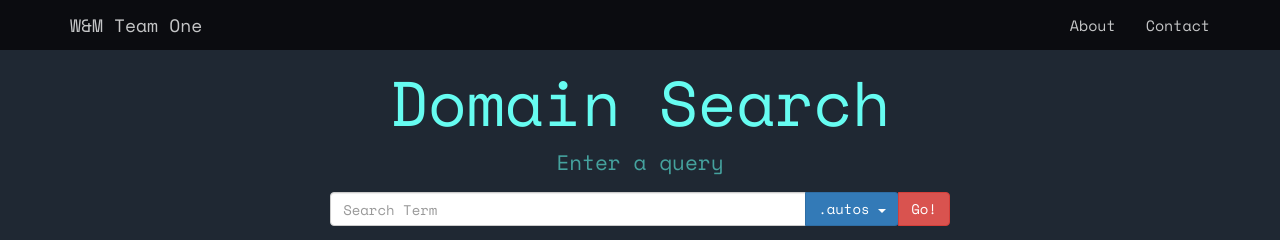
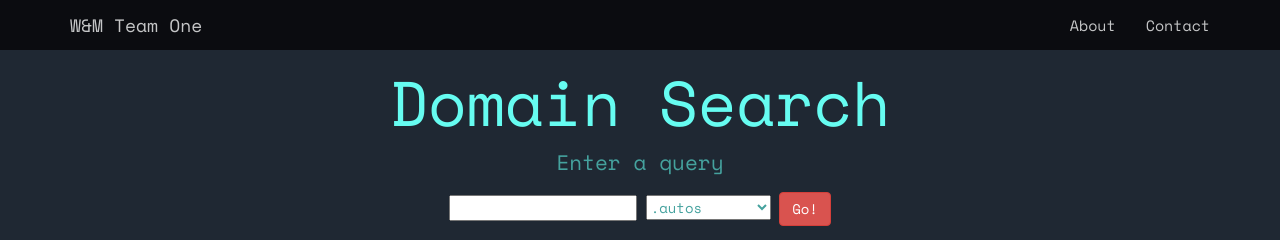
Before and after one commit to adamflentz/HACKU6, a Django app: template domain/templates/home.html in a window 1280 px wide. Shown: the top 240 px of the page. Run offline with Django 3.2, Linux system fonts and the light colour scheme; the template is opened without the code that fills it: values that come from a table or form of the project are taken from there, others are empty; some libraries are stand-ins or nearby versions.

Commit message:
updated form so we can post

```diff
--- a/domain/forms.py
+++ b/domain/forms.py
@@ -1,6 +1,6 @@
 from django import forms
 
 class DomainForm(forms.Form):
-    domain_list = ['.autos', '.boats', '.homes', '.yachts', '.motorcycles']
+    domain_list = [('1', '.autos'), ('2', '.boats'), ('3', '.homes'), ('4', '.yachts'), ('5', '.motorcycles')]
     domain = forms.CharField(label='Search Term', max_length=1000)
-    extension = forms.CharField(label='Domain', max_length=30, widget=forms.Select(choices=domain_list))
+    extension = forms.ChoiceField(label='Domain', choices=domain_list)
--- a/domain/templates/home.html
+++ b/domain/templates/home.html
@@ -31,32 +31,39 @@
     <div style="color:#45A29E">
     <p>Enter a query</p>
 
-    <form class="form-inline" method="get" action="/results" %} id="search">
-        <div class="input-group">
-            <input type="searchContent" name="search" class="form-control" size="50" placeholder="Search Term" required>
-            <div class="input-group-btn">
-                <button class="btn btn-primary dropdown-toggle" type="button" data-toggle="dropdown" select required>
-                    <span class="selection">
-                        .autos
-                    <span class="caret"></span></button>
-                <ul class="dropdown-menu">
-                    <li><a href="#">.autos</a></li>
-                    <li><a href="#">.boats</a></li>
-                    <li><a href="#">.homes</a></li>
-                    <li><a href="#">.yachts</a></li>
-                    <li><a href="#">.motorcycles</a></li>
-                </ul>
-                <button type="submit" class="btn btn-danger" id="goButton" form="search" value="Submit">Go!</button>
-            </div>
-        </div>
+    <form class="form-inline" method="post" action="/results" %} id="test">
+        {% csrf_token %}
+        {{ form.domain }}
+        {{ form.extension }}
+        <button type="submit" class="btn btn-danger" id="goButton" form="search" value="Submit">Go!</button>
     </form>
-    <script>
-        $(".dropdown-menu li a").click(function(){
-            $(this).parents(".input-group-btn").find('.selection').html($(this).text() + ' <span class="caret"></span>');
-            $(this).parents(".input-group-btn").find('.selection').val($(this).text());
 
-        });
-    </script>
+{#    <form class="form-inline" method="get" action="/results" %} id="search">#}
+{#        <div class="input-group">#}
+{#            <input type="searchContent" name="search" class="form-control" size="50" placeholder="Search Term" required>#}
+{#            <div class="input-group-btn">#}
+{#                <button class="btn btn-primary dropdown-toggle" type="button" data-toggle="dropdown" select required>#}
+{#                    <span class="selection">#}
+{#                        .autos#}
+{#                    <span class="caret"></span></button>#}
+{#                <ul class="dropdown-menu">#}
+{#                    <li><a href="#">.autos</a></li>#}
+{#                    <li><a href="#">.boats</a></li>#}
+{#                    <li><a href="#">.homes</a></li>#}
+{#                    <li><a href="#">.yachts</a></li>#}
+{#                    <li><a href="#">.motorcycles</a></li>#}
+{#                </ul>#}
+{#                <button type="submit" class="btn btn-danger" id="goButton" form="search" value="Submit">Go!</button>#}
+{#            </div>#}
+{#        </div>#}
+{#    </form>#}
+{#    <script>#}
+{#        $(".dropdown-menu li a").click(function(){#}
+{#            $(this).parents(".input-group-btn").find('.selection').html($(this).text() + ' <span class="caret"></span>');#}
+{#            $(this).parents(".input-group-btn").find('.selection').val($(this).text());#}
+{##}
+{#        });#}
+{#    </script>#}
 </div>
 
 <!-- Navbar -->
--- a/domain/views.py
+++ b/domain/views.py
@@ -65,7 +65,7 @@ class home(TemplateView):
         respList = set(respList)
         respList = list(respList)
         print(respList)
-        return render(request, 'home.html', locals())
+        return render(request, 'home.html', {"locations": respList, "form": form, "lat": lat, "long": long})
 
 class results(TemplateView):
     def get(self, request):
```
Also changed, not shown: 2 other files.
